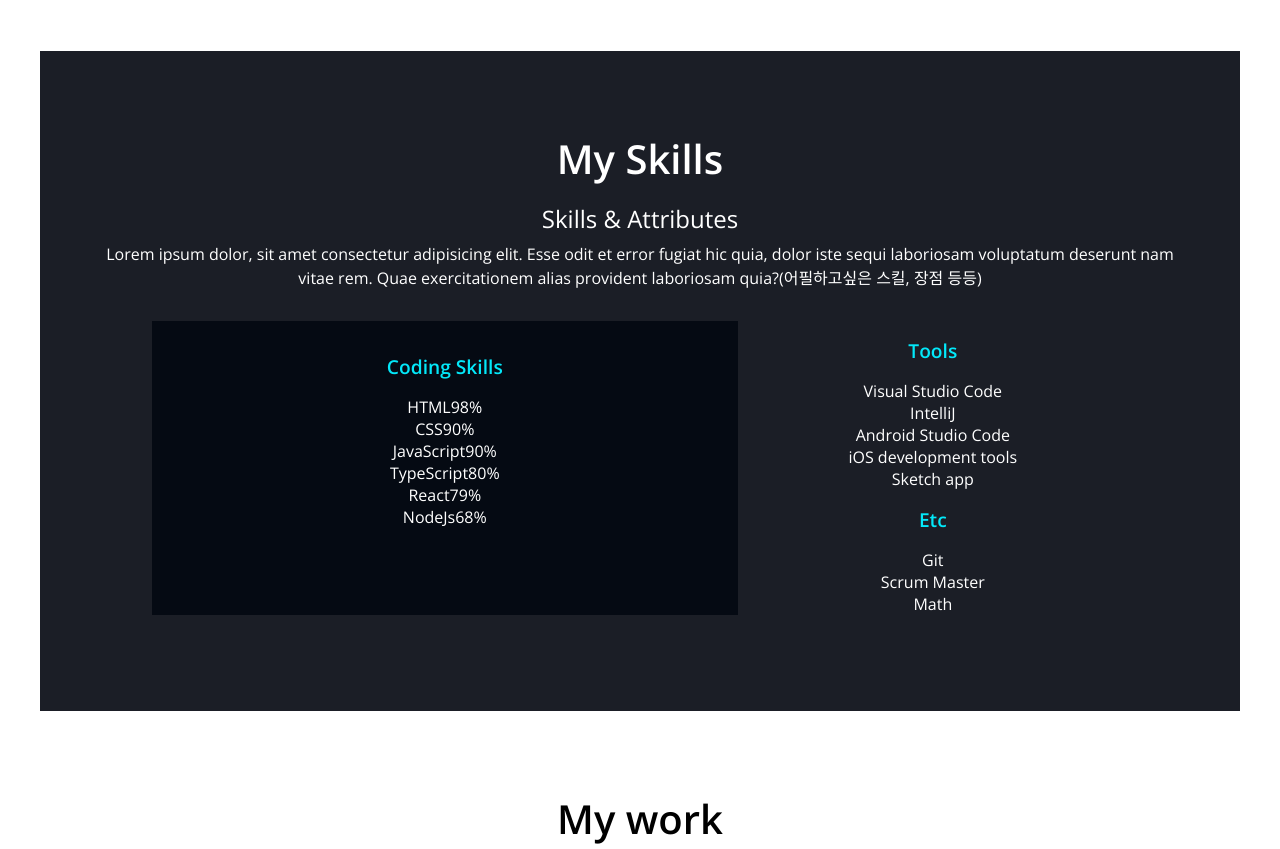
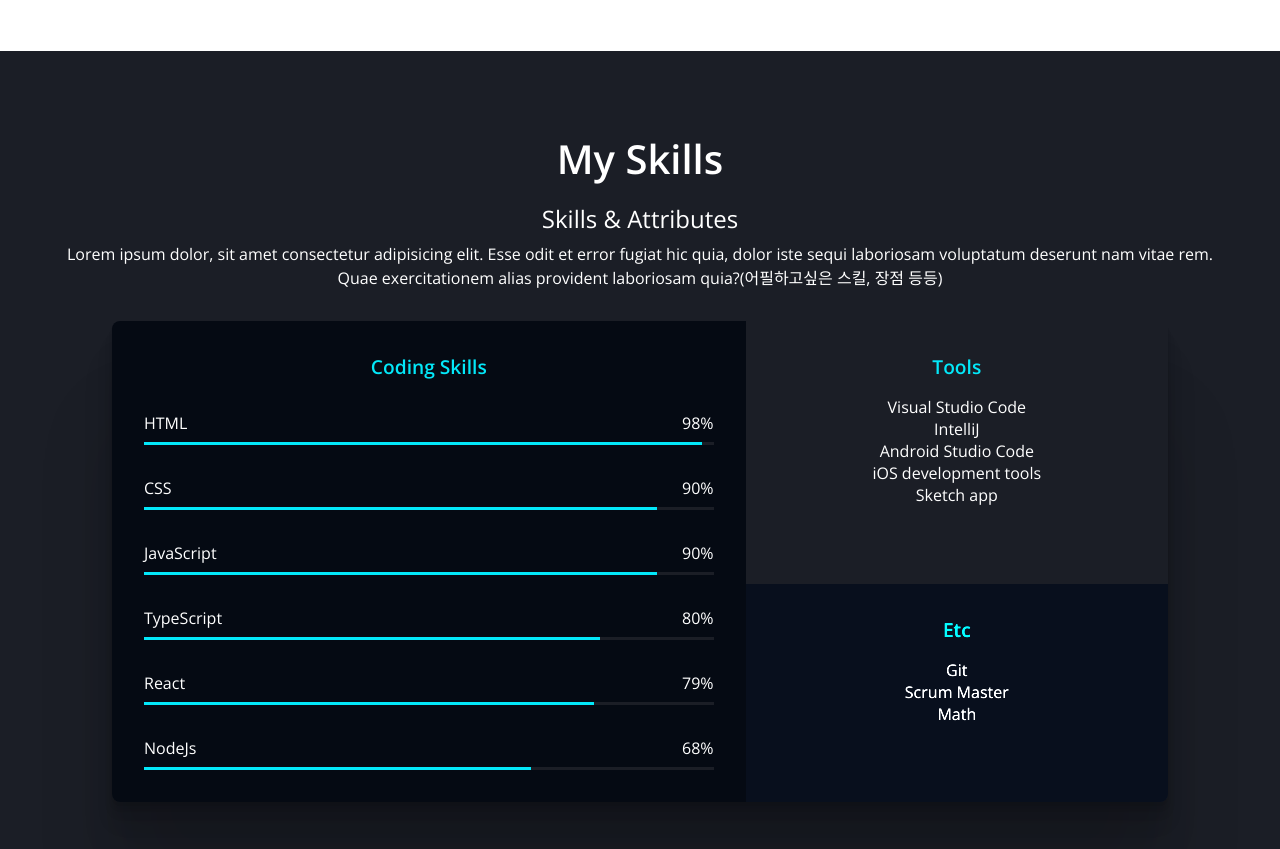
Before and after one commit to kimquaresma/portfolio, a plain HTML site: page index.html in a window 1280 px wide. Shown: the part 1140-1989 px from the top of the page. Drawn offline with nearby package versions, Linux system fonts and the light colour scheme.

Commit message:
CSS-Skills-bar

```diff
--- a/css/style.css
+++ b/css/style.css
@@ -207,22 +207,50 @@ button:focus {
   grid-template-columns: 6fr 4fr;
   margin: 2rem 3rem;
   border-radius: 8px;
+  overflow: hidden;
+  box-shadow: 0 2.8px 2.2px rgba(0, 0, 0, 0.034),
+    0 6.7px 5.3px rgba(0, 0, 0, 0.048), 0 12.5px 10px rgba(0, 0, 0, 0.06),
+    0 22.3px 17.9px rgba(0, 0, 0, 0.072), 0 41.8px 33.4px rgba(0, 0, 0, 0.086),
+    0 100px 80px rgba(0, 0, 0, 0.12);
 }
 .skills__title {
   color: var(--color-accent);
   margin: 1rem 0;
   font-size: 1.2rem;
+  border-radius: 8px;
 }
 .skills__coding {
   grid-row: span 2;
   padding: 1rem;
   background-color: var(--color-primary);
 }
-/* .skills__tools {
+.skills__tools {
   padding: 1rem;
 }
 .skills__etc {
   padding: 1rem;
   background-color: var(--color-primary);
   filter: brightness(150%);
-} */
+}
+
+.bar {
+  display: flex;
+  flex-direction: column;
+  padding: 1rem;
+  gap: 0.5rem;
+}
+.bar__metadata {
+  display: flex;
+  justify-content: space-between;
+}
+
+.bar__bg {
+  width: 100%;
+  height: 3px;
+  background-color: var(--color-primary-variant);
+}
+
+.bar__value {
+  height: 3px;
+  background-color: var(--color-accent);
+}
--- a/index.html
+++ b/index.html
@@ -117,42 +117,67 @@
         </ul>
       </section>
       <!-- Skills -->
-      <section id="skills" class="section max-container">
+      <section id="skills" class="section">
+        <div class="max-container">
           <h2 class="title">My Skills</h2>
           <p class="description">Skills & Attributes</p>
           <p>
-          Lorem ipsum dolor, sit amet consectetur adipisicing elit. Esse odit et
-          error fugiat hic quia, dolor iste sequi laboriosam voluptatum deserunt
-          nam vitae rem. Quae exercitationem alias provident laboriosam
-          quia?(어필하고싶은 스킬, 장점 등등)
+            Lorem ipsum dolor, sit amet consectetur adipisicing elit. Esse odit
+            et error fugiat hic quia, dolor iste sequi laboriosam voluptatum
+            deserunt nam vitae rem. Quae exercitationem alias provident
+            laboriosam quia?(어필하고싶은 스킬, 장점 등등)
           </p>
           <div class="skills">
             <section class="skills__coding">
               <h3 class="skills__title">Coding Skills</h3>
               <ul>
-              <li>
-                <div><span>HTML</span><span>98%</span></div>
-                <div><div sytle="width: 98%"></div></div>
+                <li class="bar">
+                  <div class="bar__metadata">
+                    <span>HTML</span><span>98%</span>
+                  </div>
+                  <div class="bar__bg">
+                    <div class="bar__value" style="width: 98%"></div>
+                  </div>
                 </li>
-              <li>
-                <div><span>CSS</span><span>90%</span></div>
-                <div><div sytle="width: 90%"></div></div>
+                <li class="bar">
+                  <div class="bar__metadata">
+                    <span>CSS</span><span>90%</span>
+                  </div>
+                  <div class="bar__bg">
+                    <div class="bar__value" style="width: 90%"></div>
+                  </div>
                 </li>
-              <li>
-                <div><span>JavaScript</span><span>90%</span></div>
-                <div><div sytle="width: 90%"></div></div>
+                <li class="bar">
+                  <div class="bar__metadata">
+                    <span>JavaScript</span><span>90%</span>
+                  </div>
+                  <div class="bar__bg">
+                    <div class="bar__value" style="width: 90%"></div>
+                  </div>
                 </li>
-              <li>
-                <div><span>TypeScript</span><span>80%</span></div>
-                <div><div sytle="width: 80%"></div></div>
+                <li class="bar">
+                  <div class="bar__metadata">
+                    <span>TypeScript</span><span>80%</span>
+                  </div>
+                  <div class="bar__bg">
+                    <div class="bar__value" style="width: 80%"></div>
+                  </div>
                 </li>
-              <li>
-                <div><span>React</span><span>79%</span></div>
-                <div><div sytle="width: 79%"></div></div>
+                <li class="bar">
+                  <div class="bar__metadata">
+                    <span>React</span><span>79%</span>
+                  </div>
+                  <div class="bar__bg">
+                    <div class="bar__value" style="width: 79%"></div>
+                  </div>
                 </li>
-              <li>
-                <div><span>NodeJs</span><span>68%</span></div>
-                <div><div sytle="width: 68%"></div></div>
+                <li class="bar">
+                  <div class="bar__metadata">
+                    <span>NodeJs</span><span>68%</span>
+                  </div>
+                  <div class="bar__bg">
+                    <div class="bar__value" style="width: 68%"></div>
+                  </div>
                 </li>
               </ul>
             </section>
@@ -174,6 +199,7 @@
                 <li>Math</li>
               </ul>
             </section>
+          </div>
         </div>
       </section>
       <!-- Work -->
```
Lines whose indentation alone changed are shown as unchanged.
